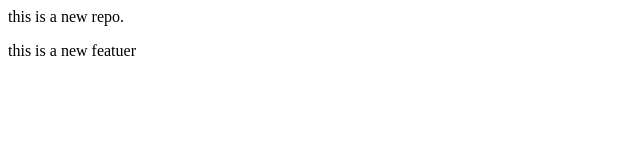
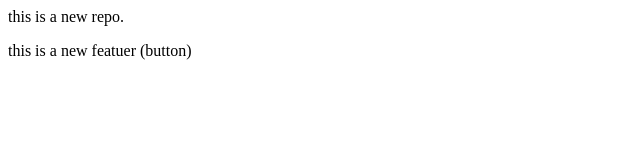
Before and after one commit to umesh-patidar-05/localrepo, a plain HTML site: page index.html in a window 1280 px wide. Shown: the full height of the page, 0-640 px from the left. Drawn offline with Linux system fonts and the light colour scheme.

```diff
--- a/index.html
+++ b/index.html
@@ -1,2 +1,2 @@
 <p>this is a new repo.</p>
-<p>this is a new featuer </p>
+<p>this is a new featuer (button) </p>
```
